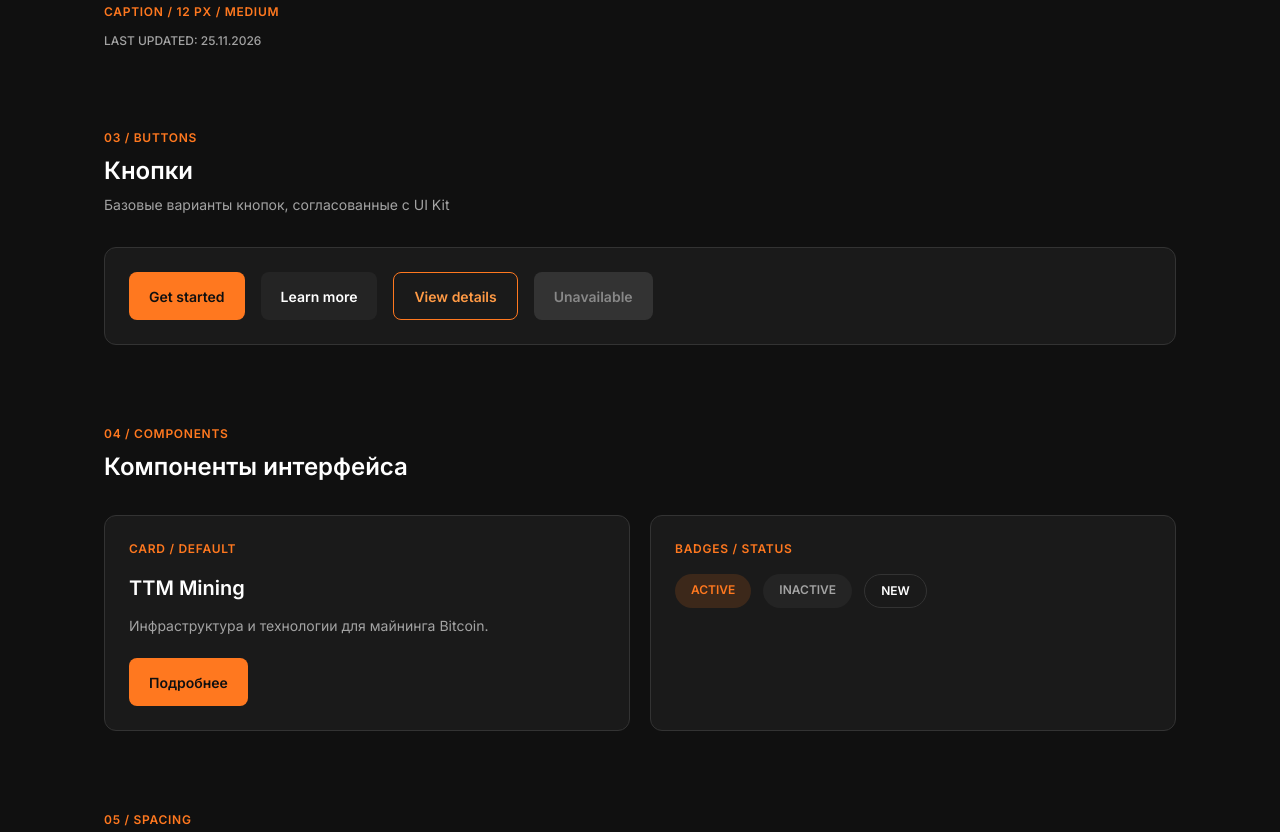
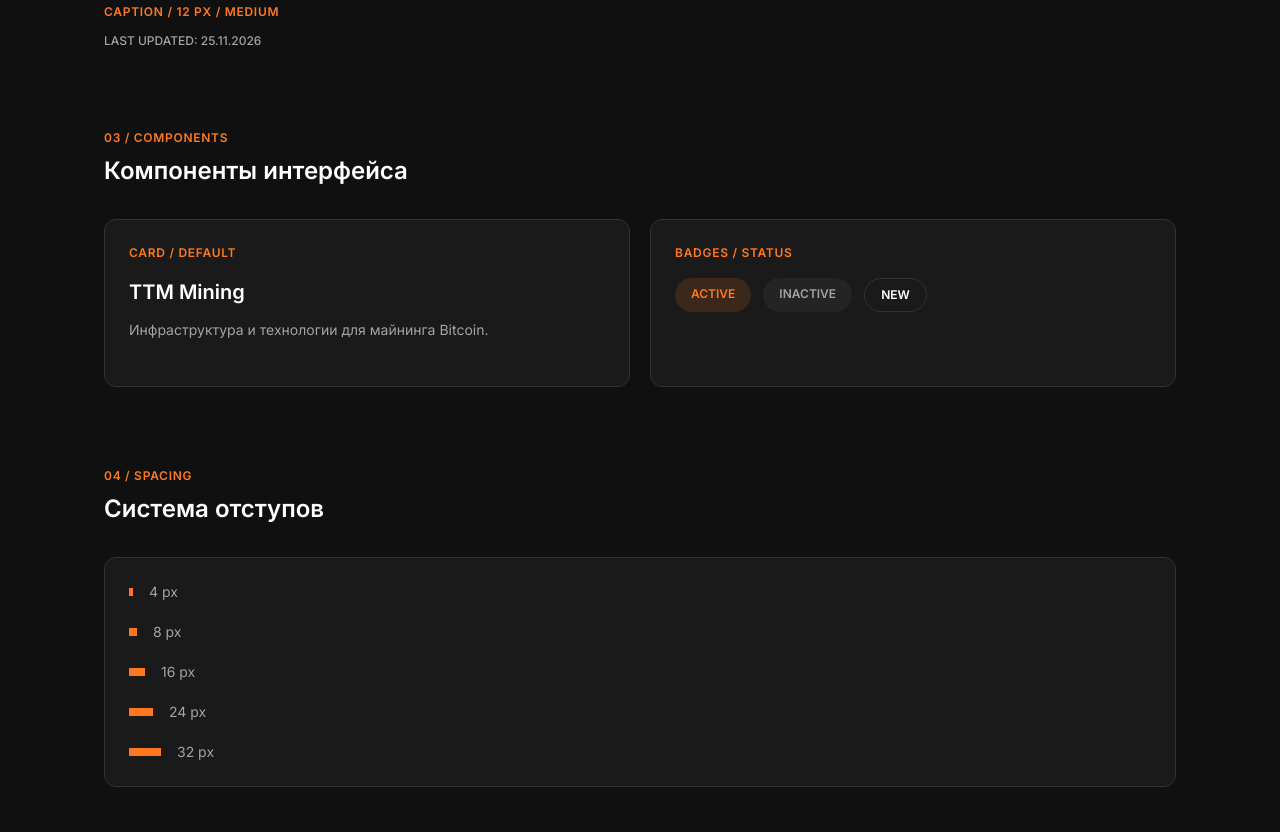
Before and after one commit to Marsel-lang/mining-landing, a plain HTML site: page ui-kit/index.html in a window 1280 px wide. Shown: the part 1635-2467 px from the top of the page. Drawn offline with nearby package versions, Linux system fonts and the light colour scheme.

Commit message:
Replace UI Kit with the agreed minimal static version

```diff
--- a/ui-kit/index.html
+++ b/ui-kit/index.html
@@ -35,43 +35,16 @@
       color: #fff;
       font-family: Inter, sans-serif;
     }
-    .btn {
-      display: inline-flex;
-      align-items: center;
-      justify-content: center;
-      min-height: 48px;
-      padding: 12px 20px;
-      border-radius: 8px;
-      font-size: 14px;
-      font-weight: 600;
-      transition: background .2s ease, border-color .2s ease, color .2s ease;
-      cursor: pointer;
-    }
-    .btn-primary { background: #FF781F; color: #101010; }
-    .btn-primary:hover { background: #FF9A45; }
-    .btn-secondary { background: #242424; color: #fff; }
-    .btn-secondary:hover { background: #333; }
-    .btn-outline { border: 1px solid #FF781F; color: #FF9A45; background: transparent; }
-    .btn-outline:hover { background: #242424; }
-    .btn-disabled { background: #333; color: #888; cursor: not-allowed; }
     .section-label { color: #FF781F; font-size: 12px; font-weight: 600; letter-spacing: .06em; }
     .swatch { height: 88px; border-radius: 8px; border: 1px solid #333; }
     .demo-card { background: #1A1A1A; border: 1px solid #333; border-radius: 12px; padding: 24px; }
-    .nav-link { color: #A3A3A3; font-size: 13px; transition: color .2s ease; }
-    .nav-link:hover { color: #FF9A45; }
   </style>
 </head>
 
 <body class="font-sans antialiased">
   <header class="sticky top-0 z-10 border-b border-ttm-border bg-ttm-bg/95 backdrop-blur">
     <div class="mx-auto flex max-w-6xl items-center justify-between gap-6 px-6 py-5 md:px-10">
-      <a href="#" class="text-xl font-bold tracking-tight">TTM <span class="text-ttm-orange">/</span> To The Moon</a>
-      <nav class="hidden items-center gap-6 sm:flex">
-        <a class="nav-link" href="#colors">Colors</a>
-        <a class="nav-link" href="#type">Typography</a>
-        <a class="nav-link" href="#buttons">Buttons</a>
-        <a class="nav-link" href="#components">Components</a>
-      </nav>
+      <div class="text-xl font-bold tracking-tight">TTM <span class="text-ttm-orange">/</span> To The Moon</div>
       <span class="rounded-full border border-ttm-border px-3 py-2 text-[10px] font-semibold tracking-wider text-ttm-orange">UI KIT V1.0</span>
     </div>
   </header>
@@ -121,25 +94,9 @@
       </div>
     </section>
 
-    <section id="buttons" class="mb-20 scroll-mt-28">
-      <div class="mb-8">
-        <p class="section-label mb-2">03 / BUTTONS</p>
-        <h2 class="text-2xl font-semibold">Кнопки</h2>
-        <p class="mt-2 text-sm text-ttm-muted">Базовые варианты кнопок, согласованные с UI Kit</p>
-      </div>
-      <div class="demo-card">
-        <div class="flex flex-wrap items-center gap-4">
-          <button class="btn btn-primary">Get started</button>
-          <button class="btn btn-secondary">Learn more</button>
-          <button class="btn btn-outline">View details</button>
-          <button class="btn btn-disabled" disabled>Unavailable</button>
-        </div>
-      </div>
-    </section>
-
     <section id="components" class="mb-20 scroll-mt-28">
       <div class="mb-8">
-        <p class="section-label mb-2">04 / COMPONENTS</p>
+        <p class="section-label mb-2">03 / COMPONENTS</p>
         <h2 class="text-2xl font-semibold">Компоненты интерфейса</h2>
       </div>
       <div class="grid gap-5 md:grid-cols-2">
@@ -147,7 +104,6 @@
           <p class="section-label mb-4">CARD / DEFAULT</p>
           <h3 class="mb-3 text-xl font-semibold">TTM Mining</h3>
           <p class="mb-5 text-sm leading-6 text-ttm-muted">Инфраструктура и технологии для майнинга Bitcoin.</p>
-          <button class="btn btn-primary">Подробнее</button>
         </article>
         <article class="demo-card">
           <p class="section-label mb-4">BADGES / STATUS</p>
@@ -162,7 +118,7 @@
 
     <section class="mb-10">
       <div class="mb-8">
-        <p class="section-label mb-2">05 / SPACING</p>
+        <p class="section-label mb-2">04 / SPACING</p>
         <h2 class="text-2xl font-semibold">Система отступов</h2>
       </div>
       <div class="demo-card space-y-5">
```
